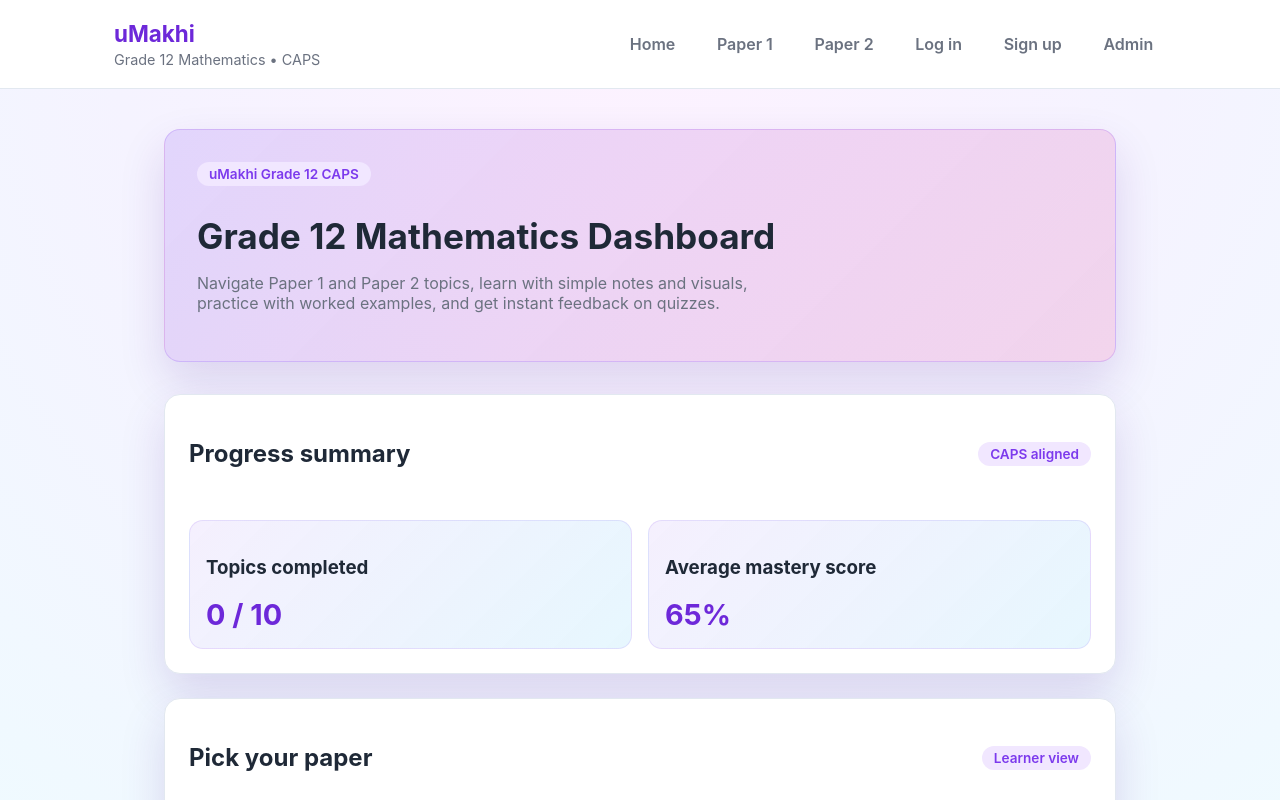
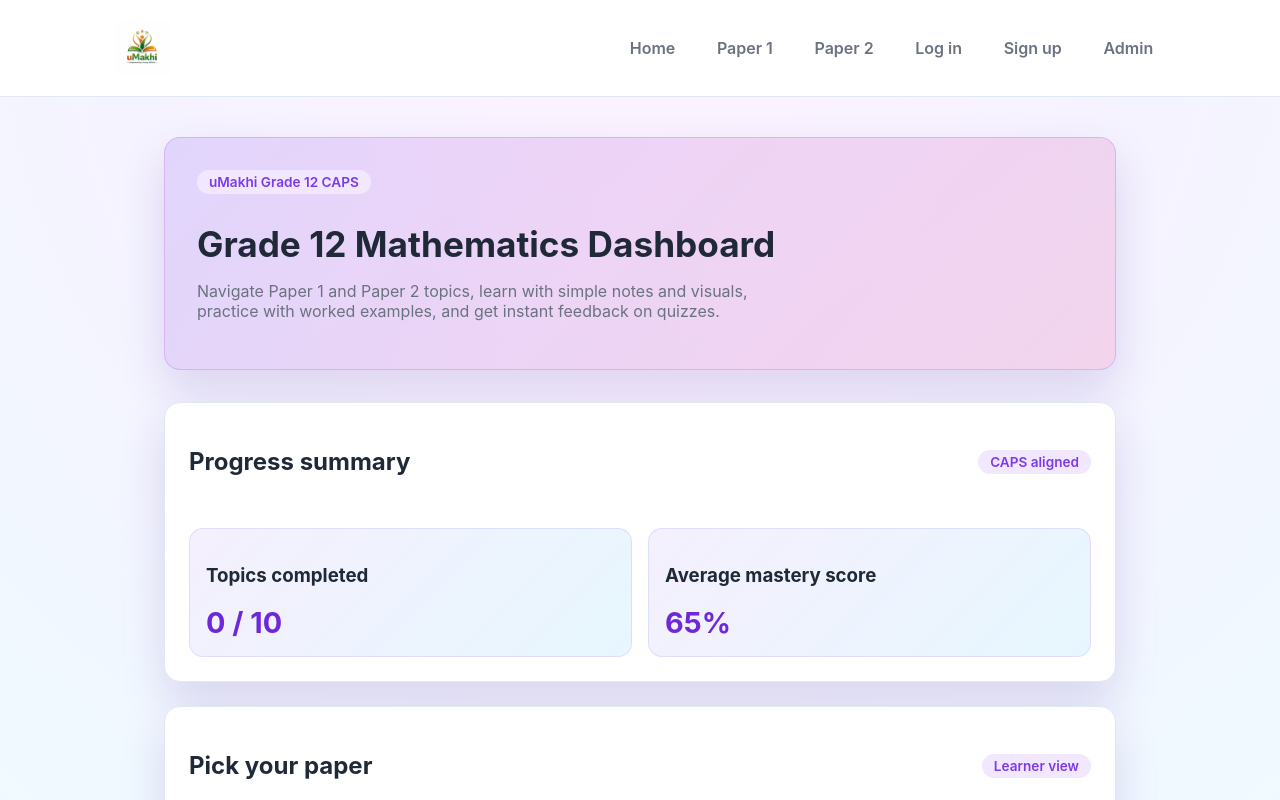
Before and after one commit to thokozanisibeko111-debug/umakhi-mvp, a Next.js app: page / in a window 1280 px wide. Shown: the top 800 px of the page. Built offline with nearby package versions, Linux system fonts and the light colour scheme.

Commit message:
Use text-based logo asset

```diff
--- a/app/globals.css
+++ b/app/globals.css
@@ -75,20 +75,20 @@ main {
 
 .brand {
   display: flex;
-  flex-direction: column;
-  gap: 0.25rem;
+  align-items: center;
 }
 
-.brand-title {
-  font-size: 1.4rem;
-  font-weight: 700;
-  color: var(--primary-dark);
+.logo-link {
+  display: inline-flex;
+  align-items: center;
 }
 
-.brand-subtitle {
-  font-size: 0.9rem;
-  color: var(--text-muted);
+.logo-image {
+  width: 56px;
+  height: 56px;
+  object-fit: contain;
 }
+
 
 .nav-links {
   display: flex;
--- a/app/layout.tsx
+++ b/app/layout.tsx
@@ -15,8 +15,9 @@ export default function RootLayout({ children }: { children: React.ReactNode })
           <header className="top-bar">
             <div className="top-bar-content">
               <div className="brand">
-                <span className="brand-title">uMakhi</span>
-                <span className="brand-subtitle">Grade 12 Mathematics • CAPS</span>
+                <Link className="logo-link" href="/">
+                  <img className="logo-image" src="/logo.svg" alt="uMakhi logo" />
+                </Link>
               </div>
               <nav className="nav-links">
                 <Link className="nav-link" href="/">
```
Also changed, not shown: public/logo.svg (added).
